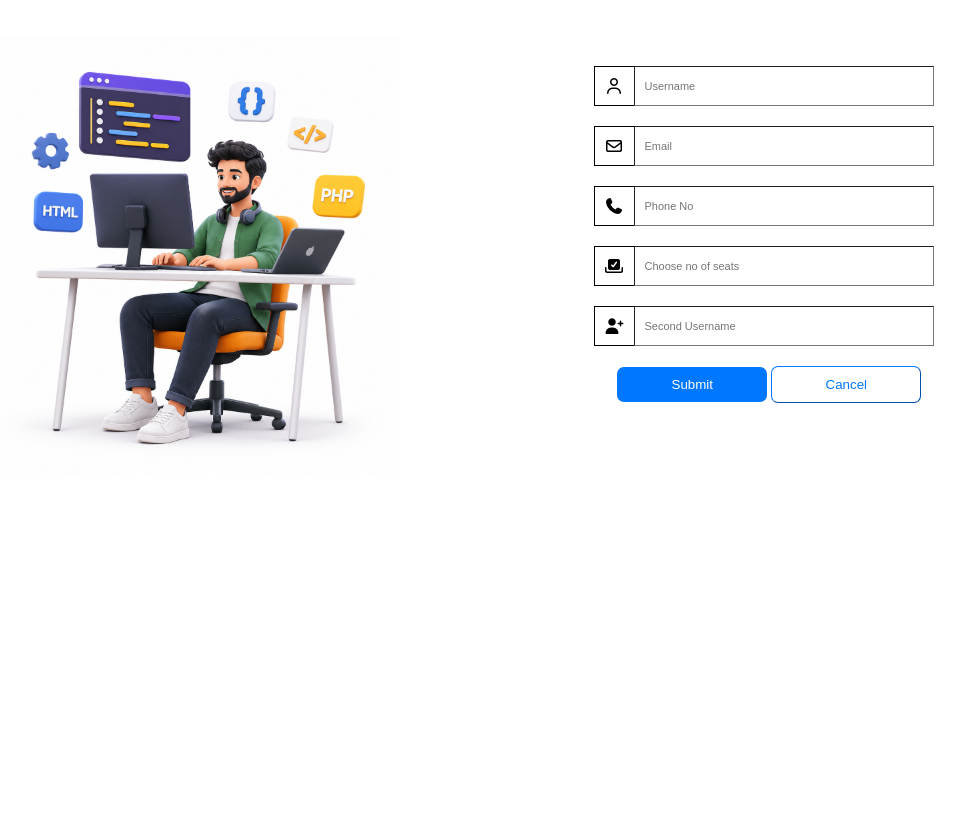
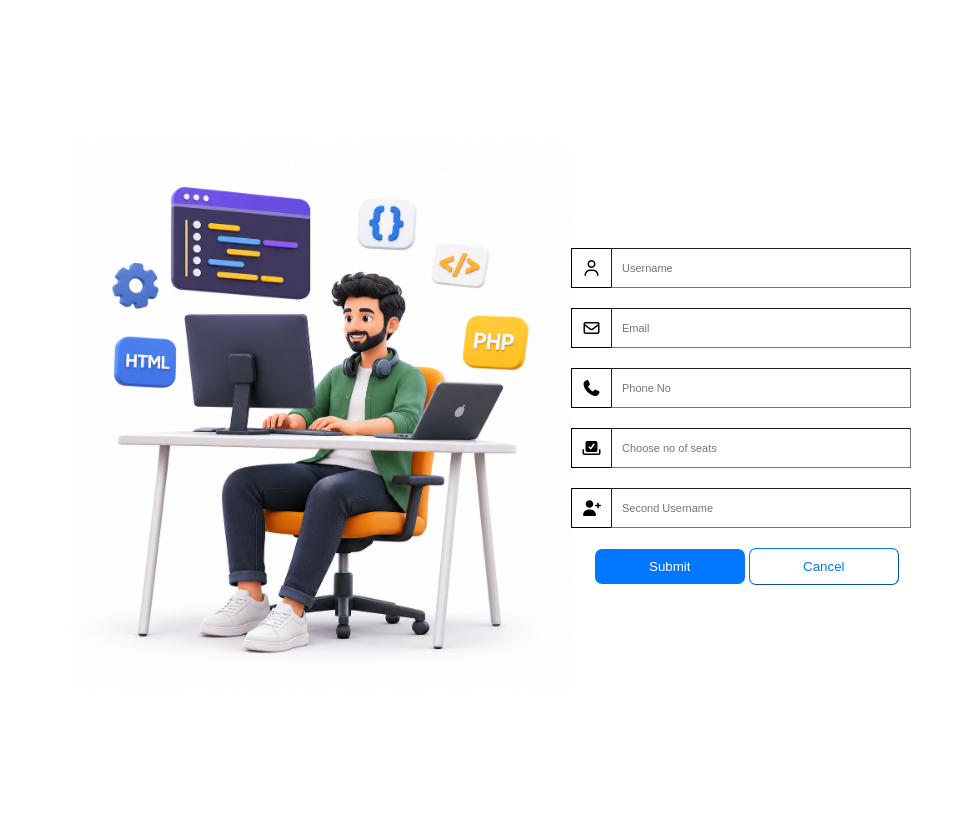
Before and after one commit to gowthamjg7/web-development-workshop-landing-page, a plain HTML site: page index.html in a window 1280 px wide. Shown: the part 131-945 px from the top of the page, without its empty margins (149-1114 px from the left). Before the commit the page ends 800 px from the top, so only its background shows below. Drawn offline with Linux system fonts and the light colour scheme; a web font is replaced by a local one.

Commit message:
Update workshop landing page

```diff
--- a/style.css
+++ b/style.css
@@ -14,6 +14,7 @@
 }
 .header h1, h2{
     font-weight: 400;
+    margin-top: 30px;
 }
 .header h2{
     margin-top: 12px;
@@ -28,15 +29,14 @@
 }
 .container{
     display :flex;
-    justify-content: space-around;
-    margin : 50px;
-    margin-left: 50px;
+    justify-content: center;
+    align-items: center;
+    height: 100vh;
+
 }
 .content_field{
     display :flex;
     justify-content: space-around;
-    margin-top : 30px;
-    margin-right: 50px;
 }
 .input-group{
     display: flex;
@@ -48,9 +48,6 @@
    padding: 7px;
    display: flex;
    justify-content: center;
-   align-items: center;
-   flex-shrink: 0;
-
    border-width: 0.2px;
    border-right: none;
 
@@ -64,7 +61,7 @@ input{
 
 }
 img{
-    width: 400px;
+    width: 500px;
 
 }
 i{
```
